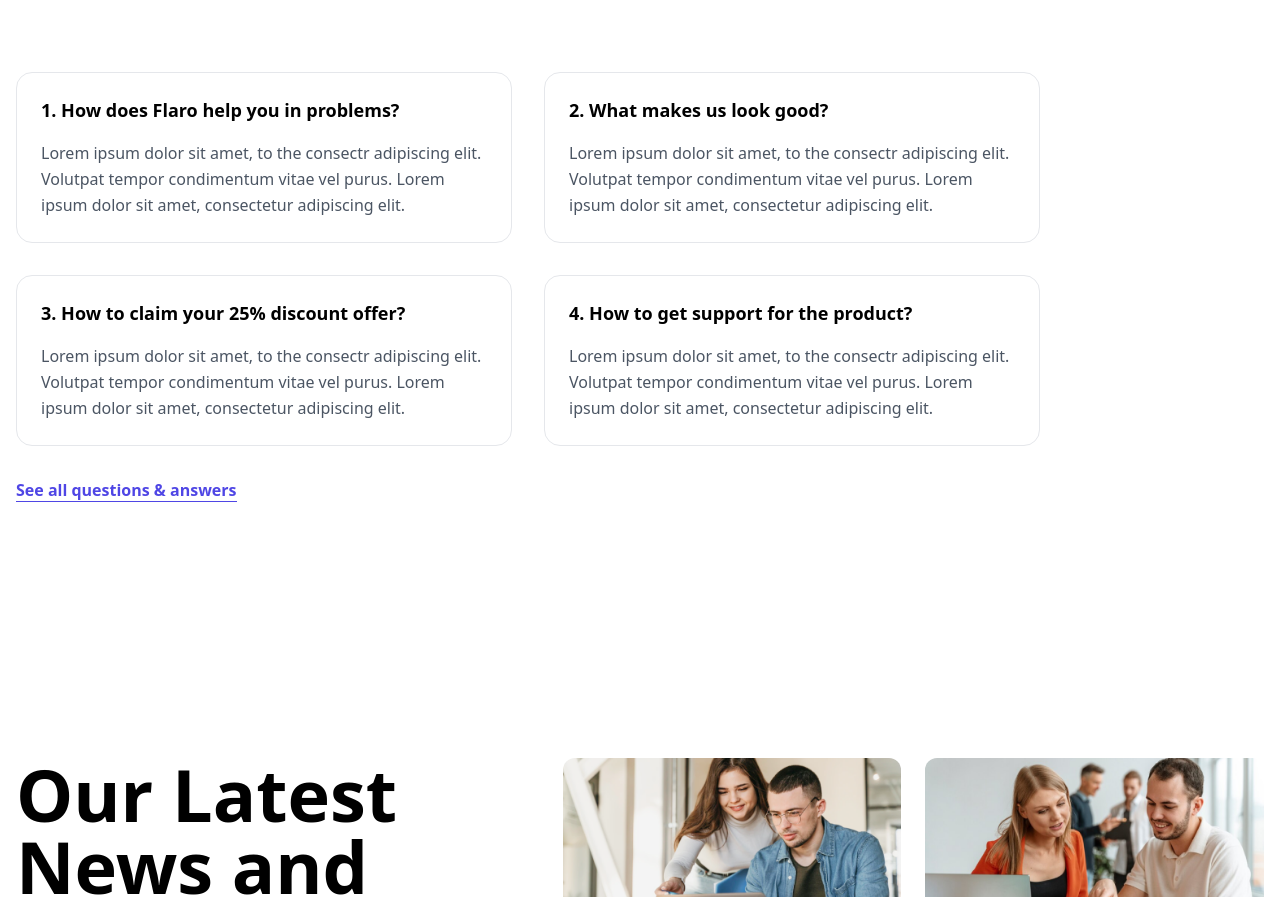
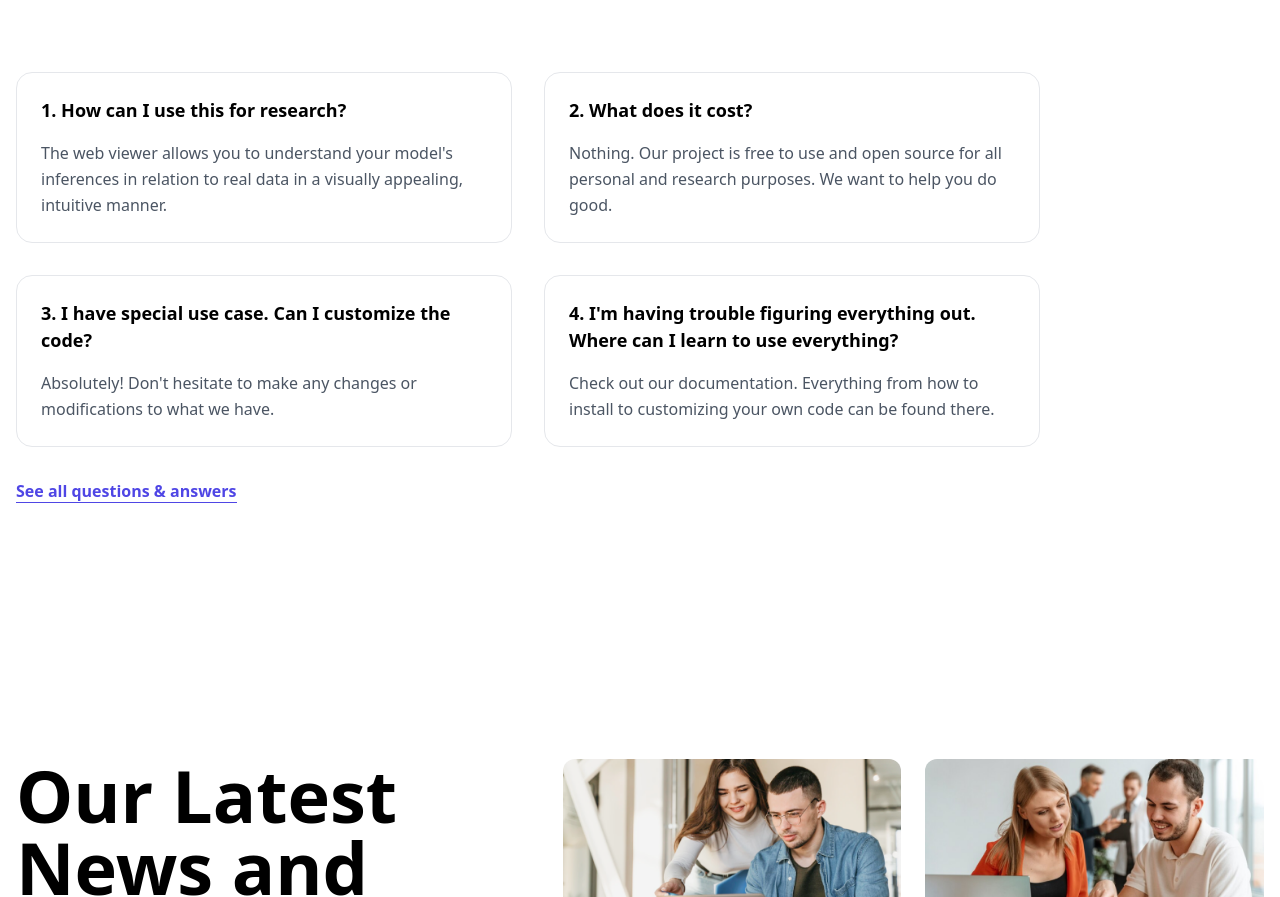
Before and after one commit to Asilbec/vti-landing-page, a Next.js app: page / in a window 1280 px wide. Shown: the part 5023-5920 px from the top of the page. Built offline with nearby package versions, Linux system fonts and the light colour scheme.

Commit message:
updated questions

```diff
--- a/src/components/Faq.tsx
+++ b/src/components/Faq.tsx
@@ -9,26 +9,26 @@ export default function Teams() {
                     <div className="flex flex-wrap -m-4">
                         <div className="w-full md:w-1/2 p-4">
                             <div className="p-6 border border-gray-200 rounded-2xl shadow-10xl">
-                                <h3 className="mb-4 text-lg font-semibold leading-normal">1. How does Flaro help you in problems?</h3>
-                                <p className="font-sans text-gray-600 leading-relaxed">Lorem ipsum dolor sit amet, to the consectr adipiscing elit. Volutpat tempor condimentum vitae vel purus. Lorem ipsum dolor sit amet, consectetur adipiscing elit.</p>
+                                <h3 className="mb-4 text-lg font-semibold leading-normal">1. How can I use this for research?</h3>
+                                <p className="font-sans text-gray-600 leading-relaxed">The web viewer allows you to understand your model&apos;s inferences in relation to real data in a visually appealing, intuitive manner.</p>
                             </div>
                         </div>
                         <div className="w-full md:w-1/2 p-4">
                             <div className="p-6 border border-gray-200 rounded-2xl shadow-10xl">
-                                <h3 className="mb-4 text-lg font-semibold leading-normal">2. What makes us look good?</h3>
-                                <p className="font-sans text-gray-600 leading-relaxed">Lorem ipsum dolor sit amet, to the consectr adipiscing elit. Volutpat tempor condimentum vitae vel purus. Lorem ipsum dolor sit amet, consectetur adipiscing elit.</p>
+                                <h3 className="mb-4 text-lg font-semibold leading-normal">2. What does it cost? </h3>
+                                <p className="font-sans text-gray-600 leading-relaxed">Nothing. Our project is free to use and open source for all personal and research purposes. We want to help you do good.</p>
                             </div>
                         </div>
                         <div className="w-full md:w-1/2 p-4">
                             <div className="p-6 border border-gray-200 rounded-2xl shadow-10xl">
-                                <h3 className="mb-4 text-lg font-semibold leading-normal">3. How to claim your 25% discount offer?</h3>
-                                <p className="font-sans text-gray-600 leading-relaxed">Lorem ipsum dolor sit amet, to the consectr adipiscing elit. Volutpat tempor condimentum vitae vel purus. Lorem ipsum dolor sit amet, consectetur adipiscing elit.</p>
+                                <h3 className="mb-4 text-lg font-semibold leading-normal">3. I have special use case. Can I customize the code?</h3>
+                                <p className="font-sans text-gray-600 leading-relaxed">Absolutely! Don&apos;t hesitate to make any changes or modifications to what we have.</p>
                             </div>
                         </div>
                         <div className="w-full md:w-1/2 p-4">
                             <div className="p-6 border border-gray-200 rounded-2xl shadow-10xl">
-                                <h3 className="mb-4 text-lg font-semibold leading-normal">4. How to get support for the product?</h3>
-                                <p className="font-sans text-gray-600 leading-relaxed">Lorem ipsum dolor sit amet, to the consectr adipiscing elit. Volutpat tempor condimentum vitae vel purus. Lorem ipsum dolor sit amet, consectetur adipiscing elit.</p>
+                                <h3 className="mb-4 text-lg font-semibold leading-normal">4. I'm having trouble figuring everything out. Where can I learn to use everything?</h3>
+                                <p className="font-sans text-gray-600 leading-relaxed">Check out our documentation. Everything from how to install to customizing your own code can be found there.</p>
                             </div>
                         </div>
                     </div>
```
